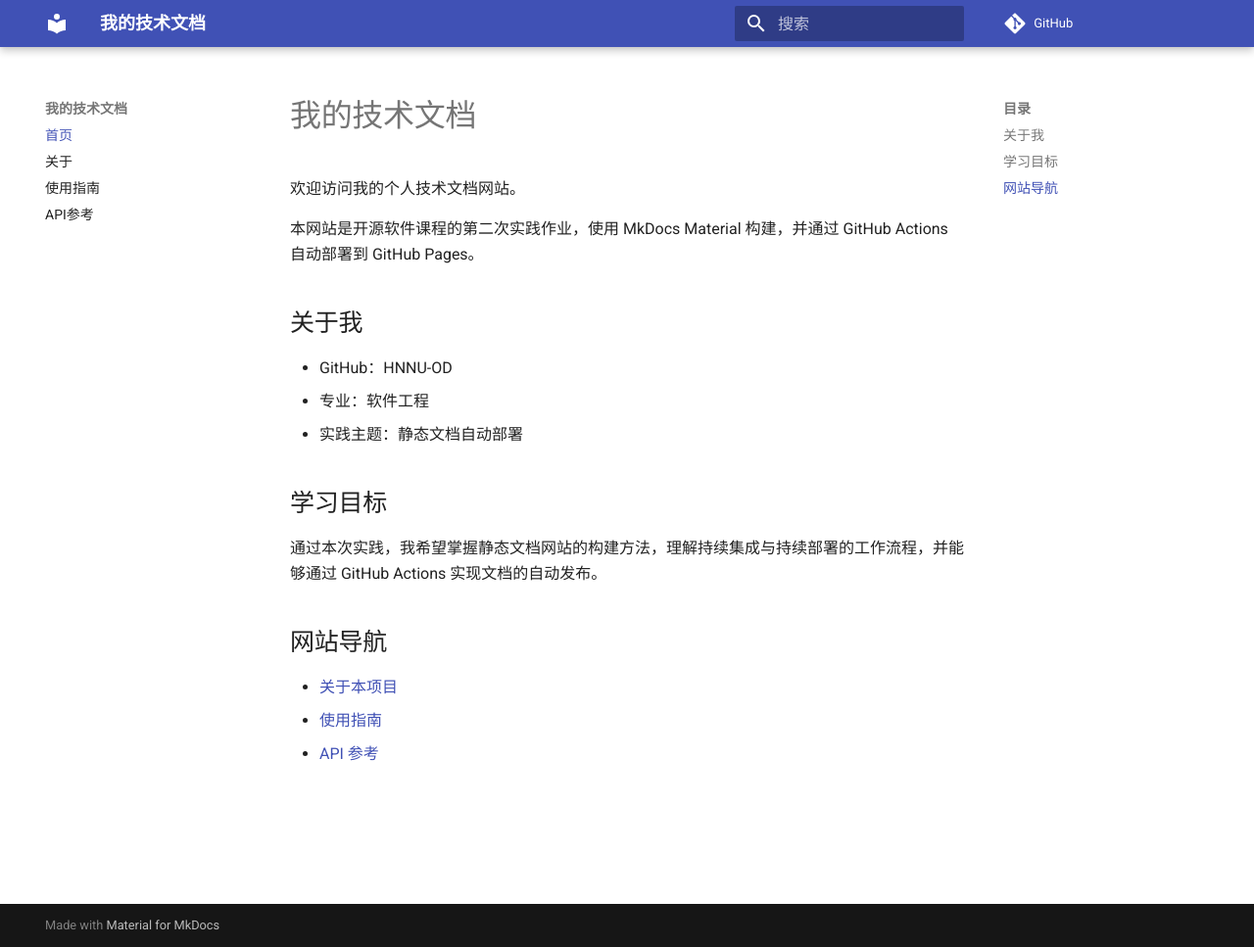
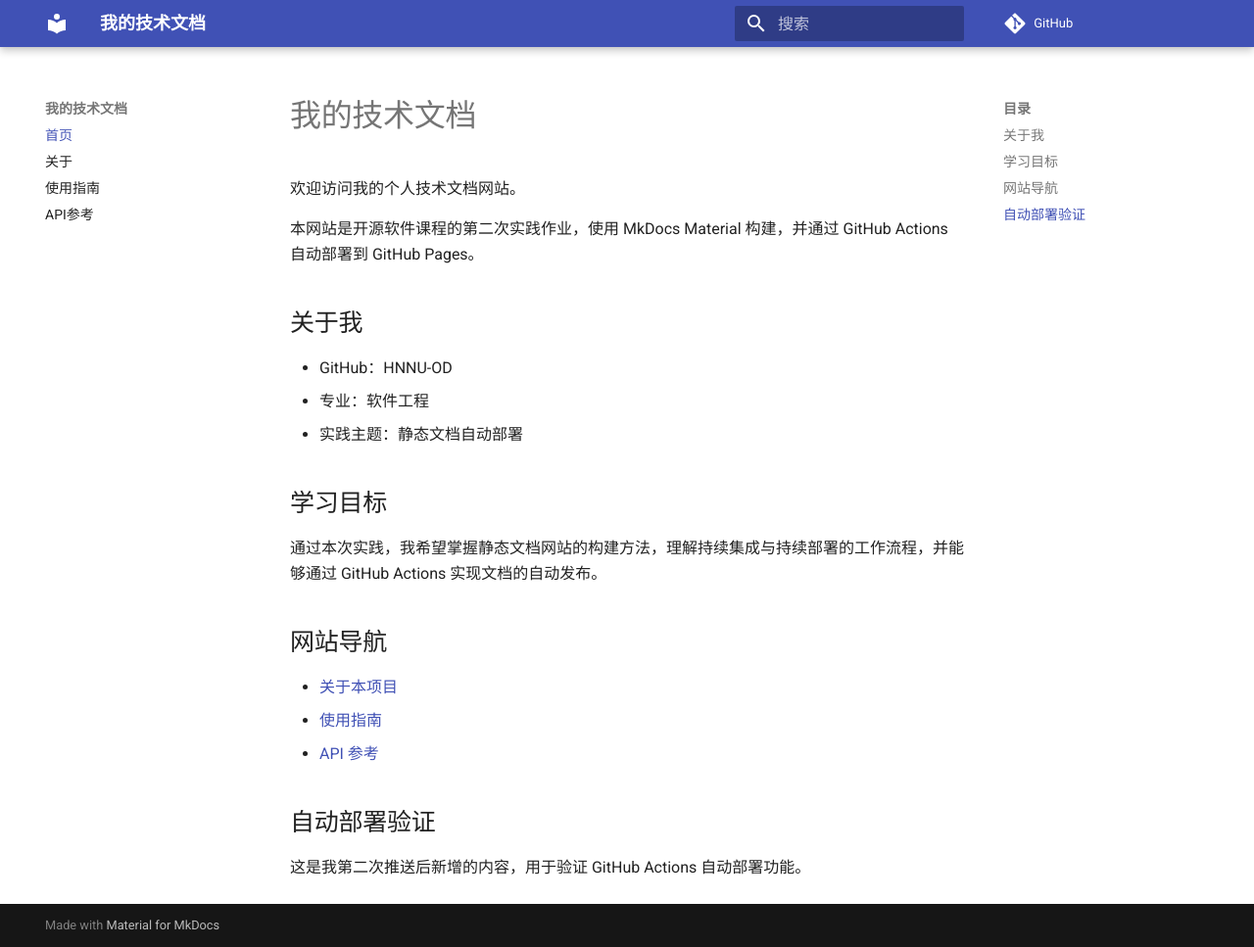
Before and after one commit to HNNU-OD/my-docs, an MkDocs documentation site: the page built from docs/index.md, in a window 1280 px wide and 967 px high. Shown: the whole window at 98% size. Built offline with MkDocs 1.6.1 and Material for MkDocs 9.7.7, drawn with Linux system fonts in a browser that asks for light colours; comment, search, counter and statistics services are not loaded.

Commit message:
验证文档修改后自动更新网站

```diff
--- a/docs/index.md
+++ b/docs/index.md
@@ -20,3 +20,7 @@
 - [关于本项目](about.md)
 - [使用指南](guide.md)
 - [API 参考](api.md)
+
+## 自动部署验证
+
+这是我第二次推送后新增的内容，用于验证 GitHub Actions 自动部署功能。
```
